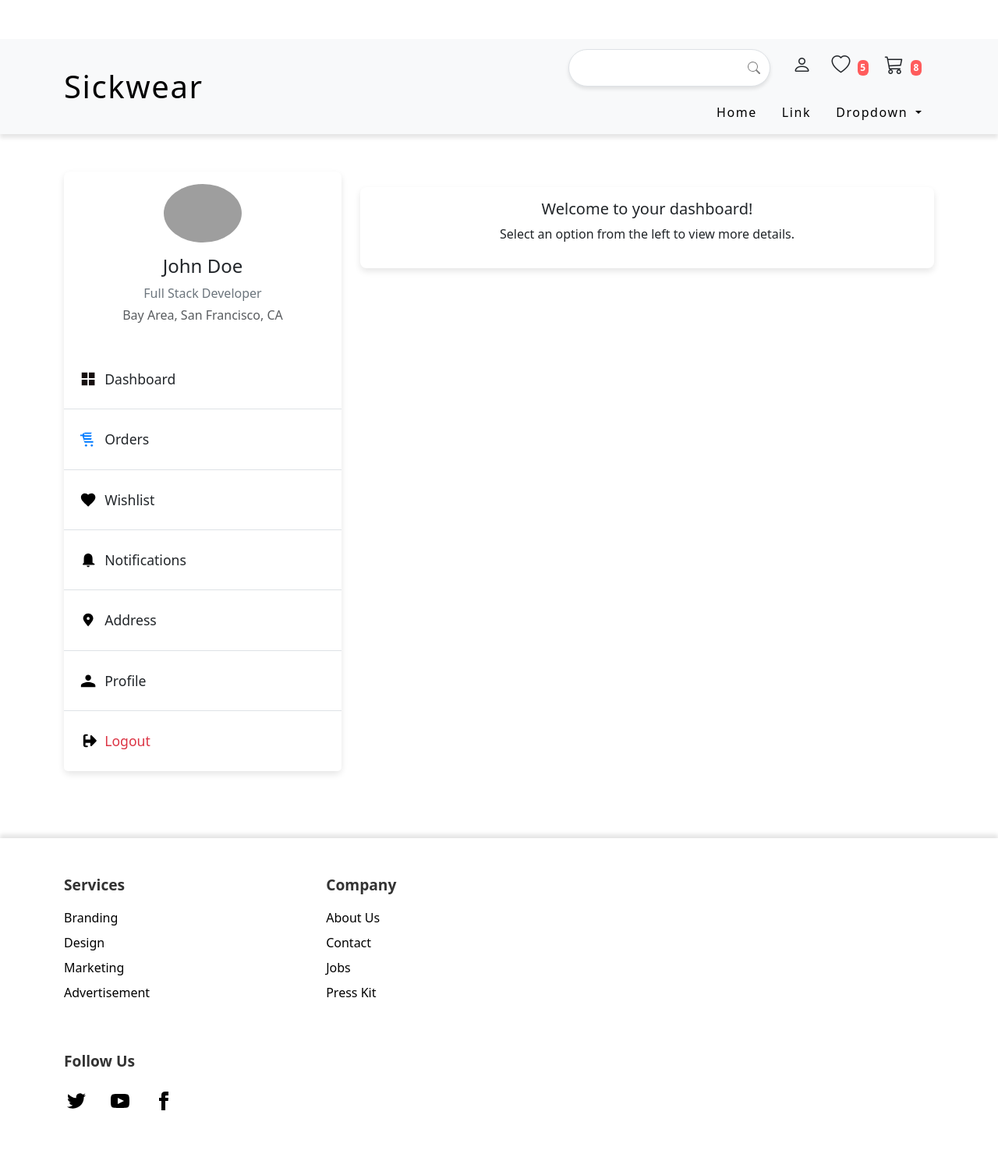
After one commit to GuruBuilds/SickWear, a Django app: page /product/profile in a window 1280 px wide. The commit adds this page. Shown: the whole page at 78% size. Run offline with Django 3.2, Linux system fonts and the light colour scheme; parts of the project's set-up code (start-up, migrations or seed data) failed here and were passed over; grey boxes are pictures that could not be loaded.

Commit message:
add my account page

```diff
--- a/sickwear/product/urls.py
+++ b/sickwear/product/urls.py
@@ -7,4 +7,5 @@ urlpatterns = [
     path('add-to-cart', views.add_to_cart, name='add_to_cart'),
     path('view-cart', views.view_cart, name='view_cart'),
     path('wish-list', views.wish_list, name='wish_list'),
+    path('profile', views.profile, name='profile'),
 ]
--- a/sickwear/product/views.py
+++ b/sickwear/product/views.py
@@ -75,3 +75,7 @@ def wish_list(request):
     wishlist_items = Wishlist.objects.filter(user=request.user)
     total_price = sum(item.product.price for item in wishlist_items)
     return render(request, 'product/wish_list.html', {'wishlist_items': wishlist_items, 'total_price': total_price})
+
+
+def profile(request):
+    return render(request, 'product/profile.html')
--- /dev/null
+++ b/sickwear/static/css/profile.css
@@ -0,0 +1,29 @@
+body{
+    margin-top:50px;
+    color: #1a202c;
+    text-align: left;
+}
+
+#content-area {
+    margin-top: 20px; /* Add some space above the content area */
+}
+
+.list-group-item {
+    padding: 15px 20px; /* Increase padding for larger clickable area */
+    font-size: 1.1rem; /* Increase font size for better readability */
+    transition: background-color 0.3s, color 0.3s ease; /* Smooth transition for background and text color */
+}
+
+.list-group-item:hover {
+    background-color: #e9ecef; /* Light background on hover */
+    color: #0056b3; /* Change text color on hover */
+}
+
+.list-group-item a {
+    width: 100%; /* Make the link take the full width */
+    display: block; /* Ensure the link is block-level */
+    padding: 10px; /* Add padding for better click area */
+}
+.active-item {
+    background-color: #f0f0f0; /* Change background color to blue */
+}
--- a/sickwear/templates/base.html
+++ b/sickwear/templates/base.html
@@ -41,6 +41,9 @@
         {% include './footer.html' %}
     {% endblock %}
 
+    {% block js_loader %}
+    {% endblock %}
+
 </body>
 
 </html>
--- a/sickwear/templates/navbar.html
+++ b/sickwear/templates/navbar.html
@@ -43,7 +43,7 @@
                             <div class="dropdown">
                                 <button class="profile-dropdown-toggle" data-bs-toggle="dropdown" aria-expanded="false">
                                     <div class="profile-container">
-                                        <img src="https://mdbcdn.b-cdn.net/img/new/avatars/2.webp"
+                                        <img src="https://bootdey.com/img/Content/avatar/avatar7.png"
                                             alt="Avatar"
                                             class="profile-image"/>
                                         <span class="profile-username">{{ user.username }}</span>
--- /dev/null
+++ b/sickwear/templates/product/profile.html
@@ -0,0 +1,227 @@
+{% extends "../base.html" %}
+{% load static %}
+{% block title %}Profile{% endblock %}
+{% block content %}
+{% block extra_css %}
+<link rel="stylesheet" href="{% static '/css/profile.css' %}">
+{% endblock %}
+
+<div class="container mt-5">
+    <div class="main-body">
+        <div class="row gutters-sm">
+            <div class="col-md-4 mb-3">
+                <div class="card">
+                    <div class="card-body">
+                        <div class="d-flex flex-column align-items-center text-center">
+                            <img src="https://bootdey.com/img/Content/avatar/avatar7.png" alt="Admin"
+                                class="rounded-circle" width="100">
+                            <div class="mt-3">
+                                <h4>John Doe</h4>
+                                <p class="text-secondary mb-1">Full Stack Developer</p>
+                                <p class="text-muted font-size-sm">Bay Area, San Francisco, CA</p>
+                            </div>
+                        </div>
+                    </div>
+                    <ul class="list-group list-group-flush">
+                        <li class="list-group-item d-flex justify-content-between align-items-center list-group-item-action"
+                            onclick="updateContent('dashboard', this)">
+                            <svg xmlns="http://www.w3.org/2000/svg" width="24" height="24" viewBox="0 0 24 24"
+                                style="fill: #160f0f;">
+                                <path d="M3 3h8v8H3V3zm0 10h8v8H3v-8zm10-10h8v8h-8V3zm0 10h8v8h-8v-8z" />
+                            </svg>
+                            <a href="#" class="text-decoration-none text-dark">Dashboard</a>
+                        </li>
+                        <li class="list-group-item d-flex justify-content-between align-items-center list-group-item-action"
+                            onclick="updateContent('orders', this)">
+                            <svg xmlns="http://www.w3.org/2000/svg" width="24" height="24" viewBox="0 0 24 24"
+                                style="fill: #007bff;">
+                                <path d="M7 4h-2l-1 2H1v2h3l3 9h12v-2H7l-1-2h10l1-2H7l-1-2h10l1-2H7l-1-2h10l1-2H7z" />
+                                <circle cx="9" cy="21" r="1.5" />
+                                <circle cx="17" cy="21" r="1.5" />
+                            </svg>
+                            <a href="#" class="text-decoration-none text-dark">Orders</a>
+                        </li>
+                        <li class="list-group-item d-flex justify-content-between align-items-center list-group-item-action"
+                            onclick="updateContent('wishlist', this)">
+                            <svg xmlns="http://www.w3.org/2000/svg" width="24" height="24" viewBox="0 0 24 24"
+                                class="fill-current">
+                                <path
+                                    d="M12 21.35l-1.45-1.32C5.4 15.36 2 12.28 2 8.5 2 5.42 4.42 3 7.5 3c1.74 0 3.41.81 4.5 2.09C13.09 3.81 14.76 3 16.5 3 19.58 3 22 5.42 22 8.5c0 3.78-3.4 6.86-8.55 11.54L12 21.35z" />
+                            </svg>
+                            <a href="#" class="text-decoration-none text-dark">Wishlist</a>
+                        </li>
+                        <li class="list-group-item d-flex justify-content-between align-items-center list-group-item-action"
+                            onclick="updateContent('notifications', this)">
+                            <svg xmlns="http://www.w3.org/2000/svg" width="24" height="24" viewBox="0 0 24 24"
+                                class="fill-current">
+                                <path
+                                    d="M12 22c1.1 0 2-.9 2-2H10c0 1.1.9 2 2 2zm6-6V10c0-3.07-1.64-5.64-4.12-6.32C13.04 3.4 12.56 3 12 3s-1.04.4-1.88.68C7.64 4.36 6 6.93 6 10v6l-1.29 1.29c-.63.63-.29 1.71.71 1.71h14.58c1 0 1.34-1.08.71-1.71L18 16z" />
+                            </svg>
+                            <a href="#" class="text-decoration-none text-dark">Notifications</a>
+                        </li>
+                        <li class="list-group-item d-flex justify-content-between align-items-center list-group-item-action"
+                            onclick="updateContent('address', this)">
+                            <svg xmlns="http://www.w3.org/2000/svg" width="24" height="24" viewBox="0 0 24 24"
+                                class="fill-current">
+                                <path
+                                    d="M12 2C8.13 2 5 5.13 5 9c0 3.31 7 11 7 11s7-7.69 7-11c0-3.87-3.13-7-7-7zm0 9a2 2 0 1 1 0-4 2 2 0 0 1 0 4z" />
+                            </svg>
+                            <a href="#" class="text-decoration-none text-dark">Address</a>
+                        </li>
+                        <li class="list-group-item d-flex justify-content-between align-items-center list-group-item-action"
+                            onclick="updateContent('profile', this)">
+                            <svg xmlns="http://www.w3.org/2000/svg" width="24" height="24" viewBox="0 0 24 24"
+                                class="fill-current">
+                                <path
+                                    d="M12 12c2.21 0 4-1.79 4-4s-1.79-4-4-4-4 1.79-4 4 1.79 4 4 4zm0 2c-3.31 0-10 1.67-10 5v2h20v-2c0-3.33-6.69-5-10-5z" />
+                            </svg>
+                            <a href="#" class="text-decoration-none text-dark">Profile</a>
+                        </li>
+                        <li class="list-group-item d-flex justify-content-between align-items-center list-group-item-action"
+                            onclick="updateContent('logout', this)">
+                            <svg xmlns="http://www.w3.org/2000/svg" width="24" height="24" viewBox="0 0 512 512">
+                                <path
+                                    d="M497 273l-136 136c-15 15-41 4.5-41-17v-72H176c-13 0-24-11-24-24v-48c0-13 11-24 24-24h144V120c0-21.5 26-32 41-17l136 136c9 9 9 25 0 34zM176 64h48c13 0 24 11 24 24s-11 24-24 24h-48v288h48c13 0 24 11 24 24s-11 24-24 24h-48c-35.3 0-64-28.7-64-64V128c0-35.3 28.7-64 64-64z" />
+                            </svg>
+                            <a href="#" class="text-decoration-none text-danger">Logout</a>
+                        </li>
+                    </ul>
+                </div>
+            </div>
+            <div class="col-md-8" id="content-area">
+                <div class="card mb-3">
+                    <div class="card-body">
+                        <div id="dynamic-content">
+                            <h5>Welcome to your dashboard!</h5>
+                            <p>Select an option from the left to view more details.</p>
+                        </div>
+                        <!-- Address Form Template -->
+                        <div id="address-form" style="display: none;">
+                            <h5>Manage Your Address</h5>
+                            <form>
+                                <div class="mb-3">
+                                    <label for="fullName" class="form-label">Full Name</label>
+                                    <input type="text" class="form-control" id="fullName"
+                                        placeholder="Enter your full name" required>
+                                </div>
+                                <div class="mb-3">
+                                    <label for="addressLine1" class="form-label">Address Line 1</label>
+                                    <input type="text" class="form-control" id="addressLine1"
+                                        placeholder="Enter your address" required>
+                                </div>
+                                <div class="mb-3">
+                                    <label for="addressLine2" class="form-label">Address Line 2</label>
+                                    <input type="text" class="form-control" id="addressLine2"
+                                        placeholder="Apartment, suite, etc. (optional)">
+                                </div>
+                                <div class="mb-3">
+                                    <label for="city" class="form-label">City</label>
+                                    <input type="text" class="form-control" id="city" placeholder="Enter your city"
+                                        required>
+                                </div>
+                                <div class="mb-3">
+                                    <label for="state" class="form-label">State</label>
+                                    <input type="text" class="form-control" id="state" placeholder="Enter your state"
+                                        required>
+                                </div>
+                                <div class="mb-3">
+                                    <label for="zipCode" class="form-label">Zip Code</label>
+                                    <input type="text" class="form-control" id="zipCode"
+                                        placeholder="Enter your zip code" required>
+                                </div>
+                                <div class="mb-3">
+                                    <label for="country" class="form-label">Country</label>
+                                    <input type="text" class="form-control" id="country"
+                                        placeholder="Enter your country" required>
+                                </div>
+                                <button type="submit" class="btn btn-primary">Save Address</button>
+                            </form>
+                        </div>
+                    </div>
+                </div>
+            </div>
+        </div>
+    </div>
+</div>
+</div>
+
+{% block js_loader %}
+<script>
+    function updateContent(section, element) {
+        const contentArea = document.getElementById('dynamic-content');
+        const addressForm = document.getElementById('address-form');
+        const listItems = document.querySelectorAll('.list-group-item');
+
+        // Remove active class from all items
+        listItems.forEach(item => {
+            item.classList.remove('active-item');
+        });
+
+        // Add active class to the clicked item
+        element.classList.add('active-item');
+
+        // Function to show or hide the address form
+        function toggleAddressForm(show) {
+            addressForm.style.display = show ? 'block' : 'none';
+        }
+
+        // Update content based on the clicked section
+        switch (section) {
+            case 'dashboard':
+                contentArea.innerHTML = `
+                    <h5>Dashboard</h5>
+                    <p>This is your dashboard where you can see an overview of your activities.</p>
+                `;
+                toggleAddressForm(false);
+                break;
+            case 'orders':
+                contentArea.innerHTML = `
+                    <h5>Orders</h5>
+                    <p>Here you can view your past orders and their statuses.</p>
+                `;
+                toggleAddressForm(false);
+                break;
+            case 'wishlist':
+                contentArea.innerHTML = `
+                    <h5>Wishlist</h5>
+                    <p>Your wishlist items are listed here.</p>
+                `;
+                toggleAddressForm(false);
+                break;
+            case 'notifications':
+                contentArea.innerHTML = `
+                    <h5>Notifications</h5>
+                    <p>Check your notifications and alerts here.</p>
+                `;
+                toggleAddressForm(false);
+                break;
+            case 'address':
+                contentArea.innerHTML = ''; // Clear previous content
+                toggleAddressForm(true); // Show address form
+                break;
+            case 'profile':
+                contentArea.innerHTML = `
+                    <h5>Your Profile</h5>
+                    <p>Manage your profile information here.</p>
+                `;
+                toggleAddressForm(false);
+                break;
+            case 'logout':
+                contentArea.innerHTML = `
+                    <h5>Logout</h5>
+                    <p>You have been logged out successfully.</p>
+                `;
+                toggleAddressForm(false);
+                break;
+            default:
+                contentArea.innerHTML = `
+                    <h5>Welcome to your dashboard!</h5>
+                    <p>Select an option from the left to view more details.</p>
+                `;
+                toggleAddressForm(false);
+                break;
+        }
+    }
+</script>
+{% endblock %}
+{% endblock %}
```
Also changed, not shown: sickwear/templates/profile/address_form.html (added, +47 -0 lines).
